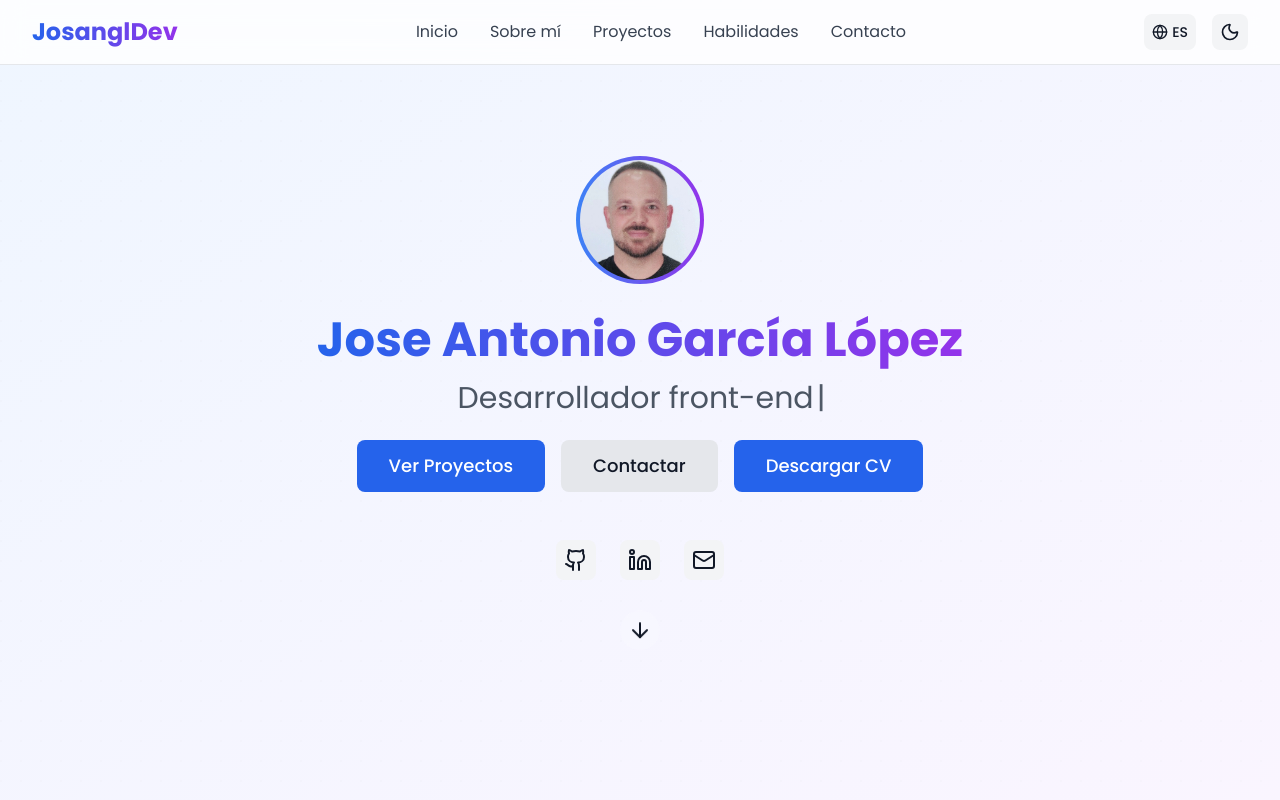
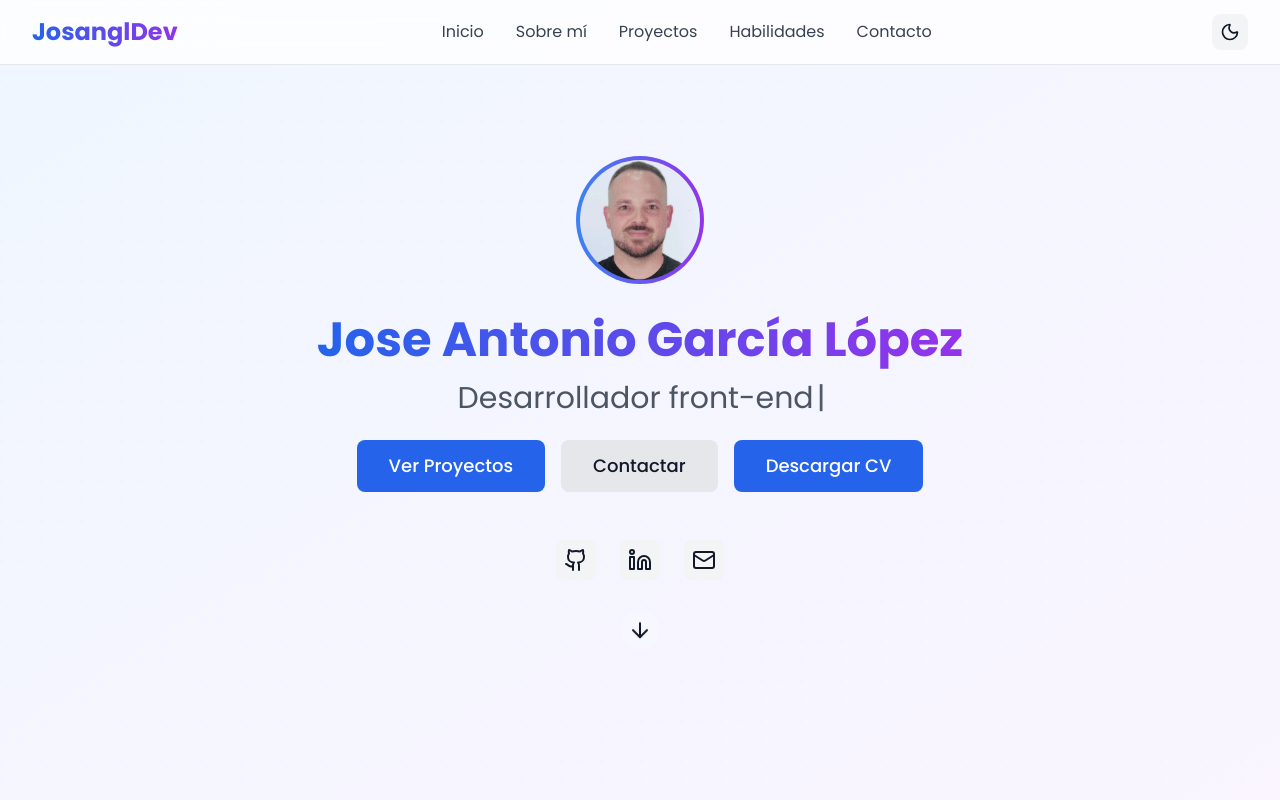
Before and after one commit to josangldev/Portfolio, a React (Vite) app: page / in a window 1280 px wide. Shown: the top 800 px of the page. Built offline with nearby package versions, Linux system fonts and the light colour scheme.

Commit message:
fix button 2

```diff
--- a/src/components/Header.tsx
+++ b/src/components/Header.tsx
@@ -62,37 +62,7 @@ const Header = () => {
 
           <div className="flex items-center space-x-4">
             <div className="relative" ref={languageRef}>
-              <button
-                onClick={() => setIsLanguageOpen(!isLanguageOpen)}
-                className="icon-btn space-x-1"
-                aria-label="Select language"
-              >
-                <Globe className="w-4 h-4" />
-                <span className="text-sm font-medium">
-                  {currentLanguage.toUpperCase()}
-                </span>
-              </button>
-
-              {isLanguageOpen && (
-                <div className="absolute right-0 mt-2 w-32 bg-white dark:bg-gray-800 rounded-lg shadow-lg border border-gray-200 dark:border-gray-700 py-1">
-                  {languages.map((lang) => (
-                    <button
-                      key={lang.code}
-                      onClick={() => {
-                        changeLanguage(lang.code);
-                        setIsLanguageOpen(false);
-                      }}
-                      className={`w-full text-left px-4 py-2 text-sm hover:bg-gray-100 dark:hover:bg-gray-700 transition-colors duration-200 ${
-                        currentLanguage === lang.code
-                          ? 'text-primary-600 dark:text-primary-400 bg-primary-50 dark:bg-primary-900/20'
-                          : 'text-gray-700 dark:text-gray-300'
-                      }`}
-                    >
-                      {lang.name}
-                    </button>
-                  ))}
-                </div>
-              )}
+              {/* Eliminado el botón de selección de idioma del header */}
             </div>
 
             <button
@@ -131,7 +101,22 @@ const Header = () => {
                 <div className="flex items-center space-x-2">
                   <Globe className="w-4 h-4 text-gray-500" />
                   <span className="text-sm text-gray-500">Idioma:</span>
-                  {/* Eliminado el botón de selección de idioma en móvil */}
+                  {languages.map((lang) => (
+                    <button
+                      key={lang.code}
+                      onClick={() => {
+                        changeLanguage(lang.code);
+                        setIsMenuOpen(false);
+                      }}
+                      className={`px-2 py-1 text-xs rounded ${
+                        currentLanguage === lang.code
+                          ? 'bg-primary-600 text-white'
+                          : 'bg-gray-200 dark:bg-gray-700 text-gray-700 dark:text-gray-300'
+                      }`}
+                    >
+                      {lang.name}
+                    </button>
+                  ))}
                 </div>
               </div>
             </div>
```
